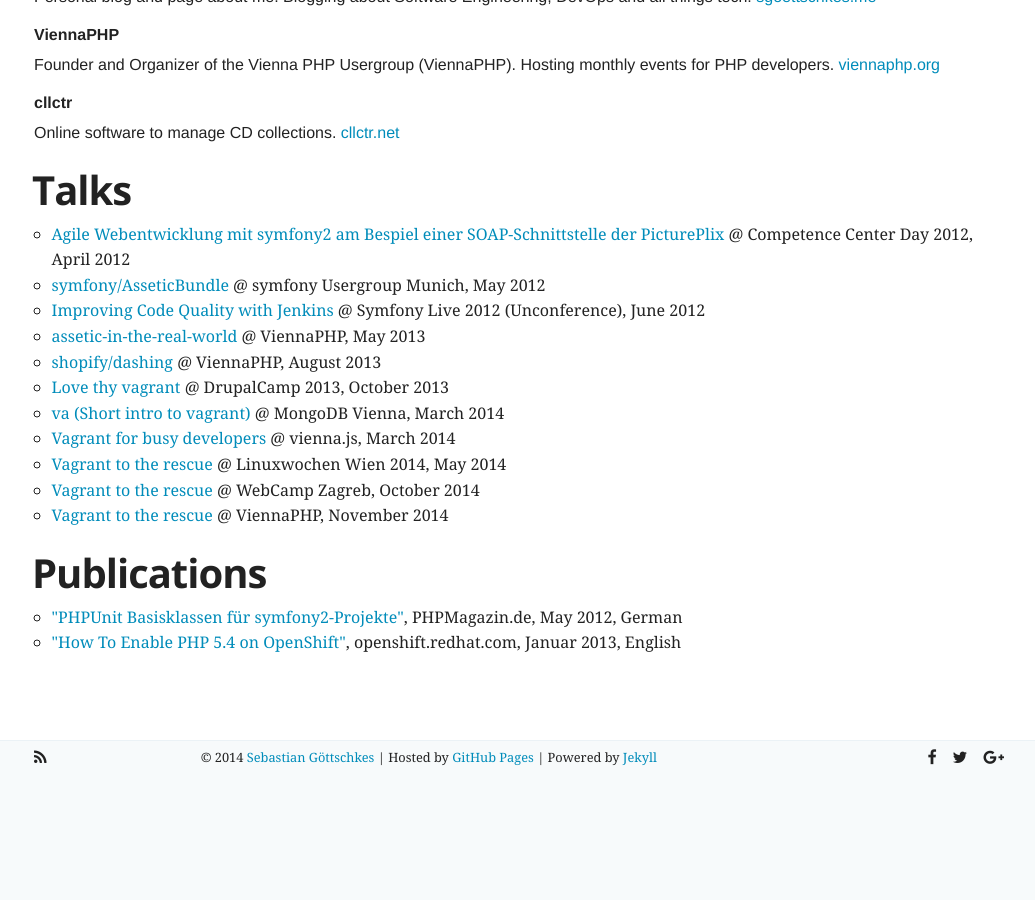
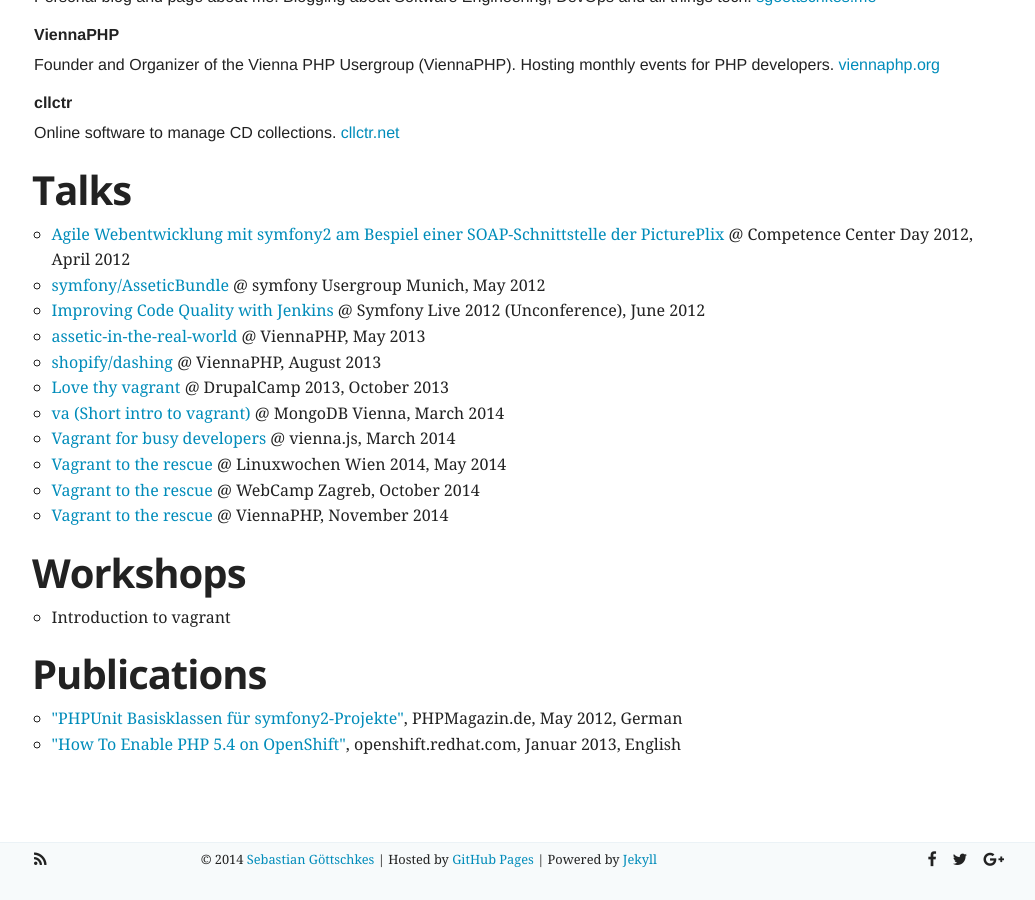
Before and after one commit to Sgoettschkes/sgoettschkes.github.io, a Jekyll site: the page built from about.html, in a window 1280 px wide and 900 px high, scrolled down 1249 px. Shown: the whole window, without its empty margins (121-1156 px from the left). Built offline with Jekyll 4.4.1, drawn with Linux system fonts in a browser that asks for light colours; nearby versions of some CDN libraries; before the commit the page ends 2047 px from its top, so only the background shows below that.

Commit message:
Adding workshop to about page

```diff
--- a/about.html
+++ b/about.html
@@ -60,6 +60,12 @@
     <li><a href="https://speakerdeck.com/sgoettschkes/vagrant-to-the-rescue-2" target="_blank">Vagrant to the rescue</a> @ ViennaPHP, November 2014</li>
 </ul>
 
+<h2>Workshops</h2>
+
+<ul class="circle">
+    <li>Introduction to vagrant</li>
+</ul>
+
 <h2>Publications</h2>
 
 <ul class="circle">
```
